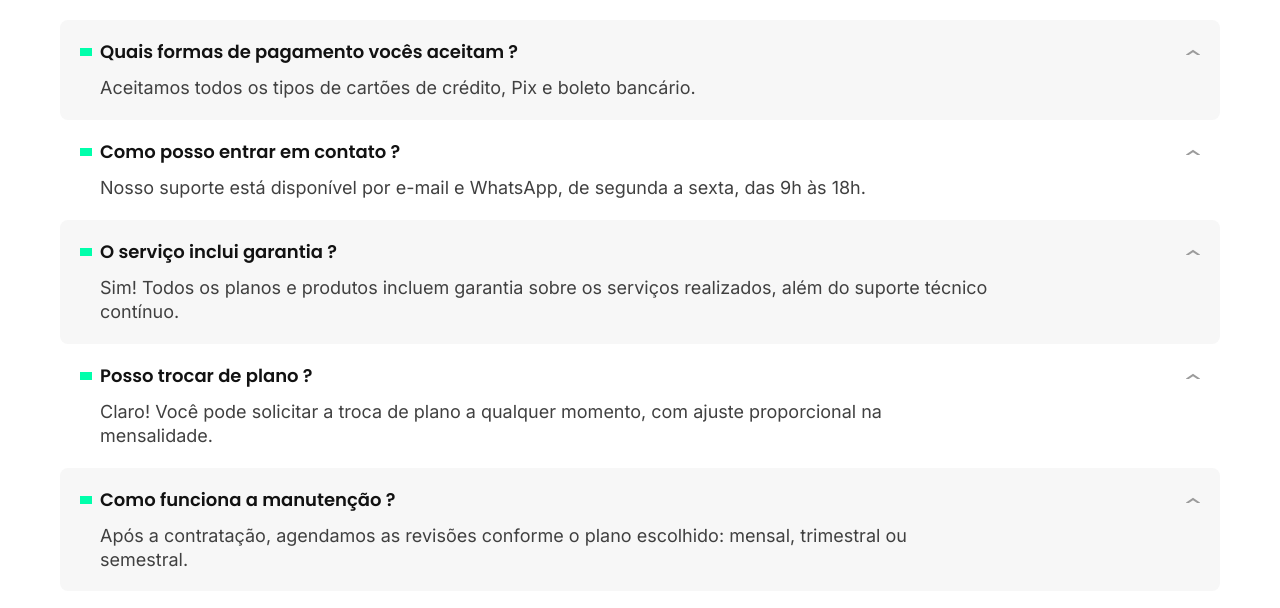
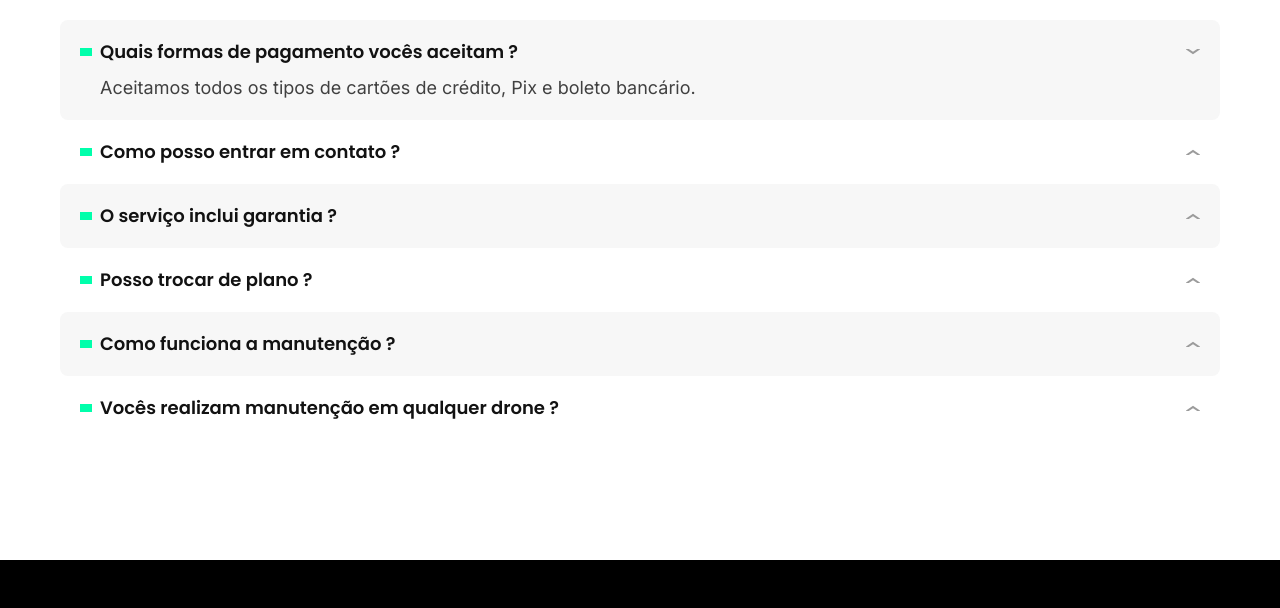
Before and after one commit to VictorSobralDev/HoverDron, a plain HTML site: page planos.html in a window 1280 px wide. Shown: the part 1747-2355 px from the top of the page. Drawn offline with Linux system fonts and the light colour scheme.

Commit message:
Integração da animação da seção de duvidas, por meio de JS

```diff
--- a/planos.html
+++ b/planos.html
@@ -126,28 +126,28 @@
 
         <dl>
             <div>
-                <dt class="font-1-p3 cinza-11">Quais formas de pagamento vocês aceitam ?</dt>
-                <dd class="font-2-p1 cinza-9">Aceitamos todos os tipos de cartões de crédito, Pix e boleto bancário.</dd>
+                <dt><button class="font-1-p3 cinza-11" aria-controls="pergunta1" aria-expanded="true">Quais formas de pagamento vocês aceitam ?</button></dt>
+                <dd class="font-2-p1 cinza-9 ativa" id="pergunta1">Aceitamos todos os tipos de cartões de crédito, Pix e boleto bancário.</dd>
             </div>
             <div>
-                <dt class="font-1-p3 cinza-11">Como posso entrar em contato ?</dt>
-                <dd class="font-2-p1 cinza-9">Nosso suporte está disponível por e-mail e WhatsApp, de segunda a sexta, das 9h às 18h.</dd>
+                <dt><button class="font-1-p3 cinza-11" aria-controls="pergunta2" aria-expanded="false">Como posso entrar em contato ?</button></dt>
+                <dd class="font-2-p1 cinza-9" id="pergunta2">Nosso suporte está disponível por e-mail e WhatsApp, de segunda a sexta, das 9h às 18h.</dd>
             </div>
             <div>
-                <dt class="font-1-p3 cinza-11">O serviço inclui garantia ?</dt>
-                <dd class="font-2-p1 cinza-9">Sim! Todos os planos e produtos incluem garantia sobre os serviços realizados, além do suporte técnico contínuo.</dd>
+                <dt><button class="font-1-p3 cinza-11" aria-controls="pergunta3" aria-expanded="false">O serviço inclui garantia ?</button></dt>
+                <dd class="font-2-p1 cinza-9" id="pergunta3">Sim! Todos os planos e produtos incluem garantia sobre os serviços realizados, além do suporte técnico contínuo.</dd>
             </div>
             <div>
-                <dt class="font-1-p3 cinza-11">Posso trocar de plano ?</dt>
-                <dd class="font-2-p1 cinza-9">Claro! Você pode solicitar a troca de plano a qualquer momento, com ajuste proporcional na mensalidade.</dd>
+                <dt><button class="font-1-p3 cinza-11" aria-controls="pergunta4" aria-expanded="false">Posso trocar de plano ?</button></dt>
+                <dd class="font-2-p1 cinza-9" id="pergunta4">Claro! Você pode solicitar a troca de plano a qualquer momento, com ajuste proporcional na mensalidade.</dd>
             </div>
             <div>
-                <dt class="font-1-p3 cinza-11">Como funciona a manutenção ?</dt>
-                <dd class="font-2-p1 cinza-9">Após a contratação, agendamos as revisões conforme o plano escolhido: mensal, trimestral ou semestral.</dd>
+                <dt><button class="font-1-p3 cinza-11" aria-controls="pergunta5" aria-expanded="false">Como funciona a manutenção ?</button></dt>
+                <dd class="font-2-p1 cinza-9" id="pergunta5">Após a contratação, agendamos as revisões conforme o plano escolhido: mensal, trimestral ou semestral.</dd>
             </div>
             <div>
-                <dt class="font-1-p3 cinza-11">Vocês realizam manutenção em qualquer drone ?</dt>
-                <dd class="font-2-p1 cinza-9">Sim! Nossa equipe é especializada em diversos modelos e marcas de drones, desde os mais populares até os profissionais. Consulte-nos sobre o seu modelo.</dd>
+                <dt><button class="font-1-p3 cinza-11" aria-controls="pergunta6" aria-expanded="false">Vocês realizam manutenção em qualquer drone ?</button></dt>
+                <dd class="font-2-p1 cinza-9" id="pergunta6">Sim! Nossa equipe é especializada em diversos modelos e marcas de drones, desde os mais populares até os profissionais. Consulte-nos sobre o seu modelo.</dd>
             </div>
         </dl>
     </article>
--- a/src/JS/script.js
+++ b/src/JS/script.js
@@ -24,3 +24,23 @@ function ativarProduto(parametro) {
 }
 
 parametros.forEach(ativarProduto);
+
+// Duvidas frequentes
+
+const duvidas = document.querySelectorAll(".duvidas button");
+
+function ativarDuvida(event) {
+  const duvida = event.currentTarget;
+  const controls = duvida.getAttribute("aria-controls");
+  const resposta = document.getElementById(controls);
+
+  resposta.classList.toggle("ativa");
+  const ativa = resposta.classList.contains("ativa");
+  duvida.setAttribute("aria-expanded", ativa);
+}
+
+function eventosDuvidas(duvida) {
+  duvida.addEventListener("click", ativarDuvida);
+}
+
+duvidas.forEach(eventosDuvidas);
--- a/src/css/planos/duvidas.css
+++ b/src/css/planos/duvidas.css
@@ -15,7 +15,19 @@
     background-color: var(--c1);
   }
 
-  & dt::before {
+  & button {
+    display: grid;
+    grid-template-columns: auto 1fr auto;
+    align-items: center;
+    gap: 8px;
+    cursor: pointer;
+    border: none;
+    background: none;
+    width: 100%;
+    text-align: left;
+  }
+
+  & button::before {
     content: "";
     display: inline-block;
     width: 12px;
@@ -23,20 +35,26 @@
     background-color: var(--v5);
   }
 
-  & dt::after {
+  & button::after {
     content: "";
     display: inline-block;
     width: 14px;
     height: 6px;
     background-image: url(../../assets/Logo\ &\ Icones/seta.svg);
+    transition: 0.3s;
   }
 
-  & dt {
-    display: grid;
-    grid-template-columns: auto 1fr auto;
-    align-items: center;
-    gap: 8px;
-    cursor: pointer;
+  & button:hover::after,
+  & button[aria-expanded="true"]::after {
+    transform: rotate(180deg);
+  }
+
+  & dd {
+    display: none;
+  }
+
+  & dd.ativa {
+    display: block;
   }
 
   & dd {
@@ -51,12 +69,12 @@
     padding-top: 60px;
     padding-bottom: 60px;
 
-    & dt {
-        gap: 12px;
+    & button {
+      gap: 12px;
     }
 
     & dd {
-        padding-left: 24px;
+      padding-left: 24px;
     }
   }
 }
```
